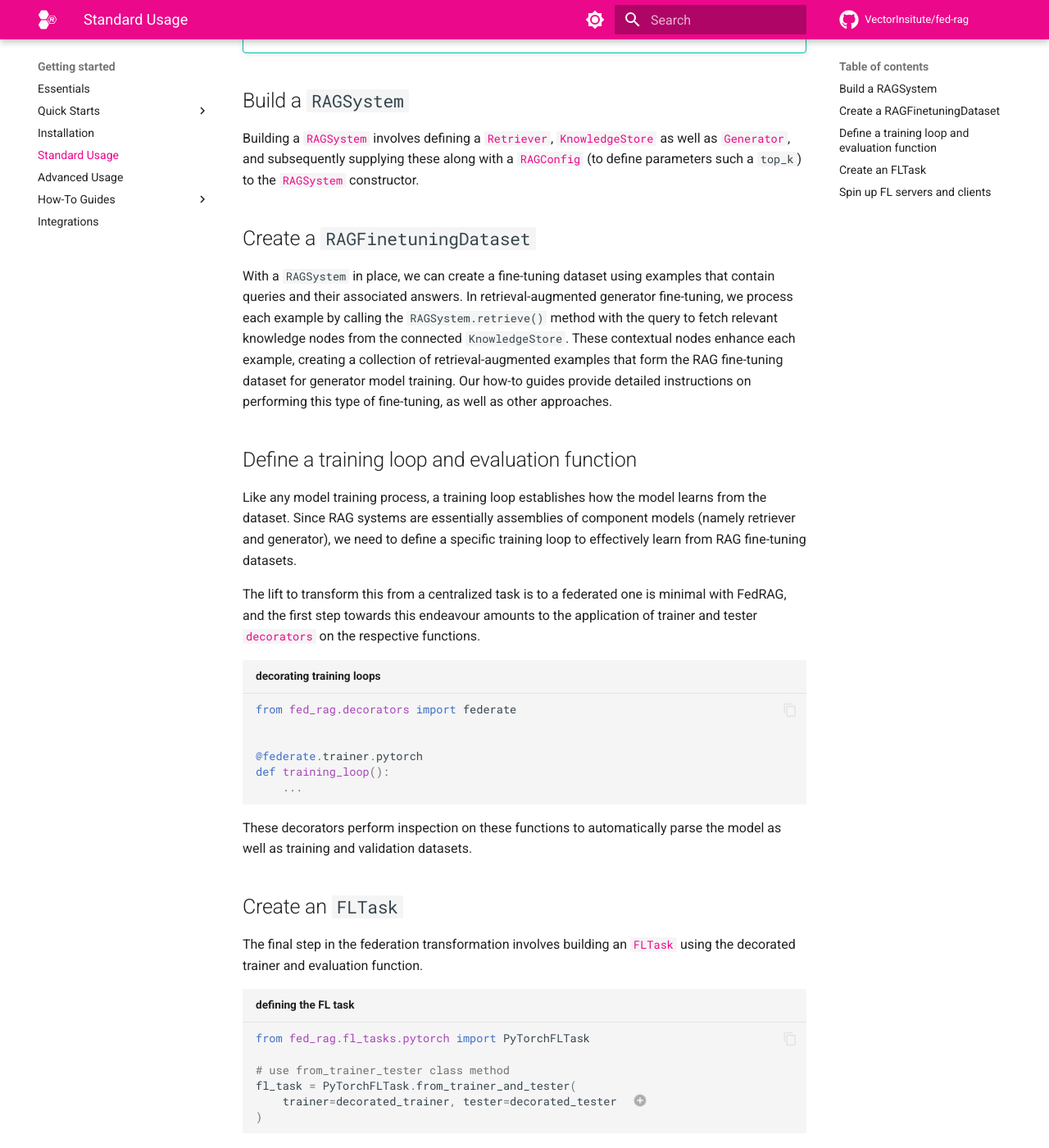
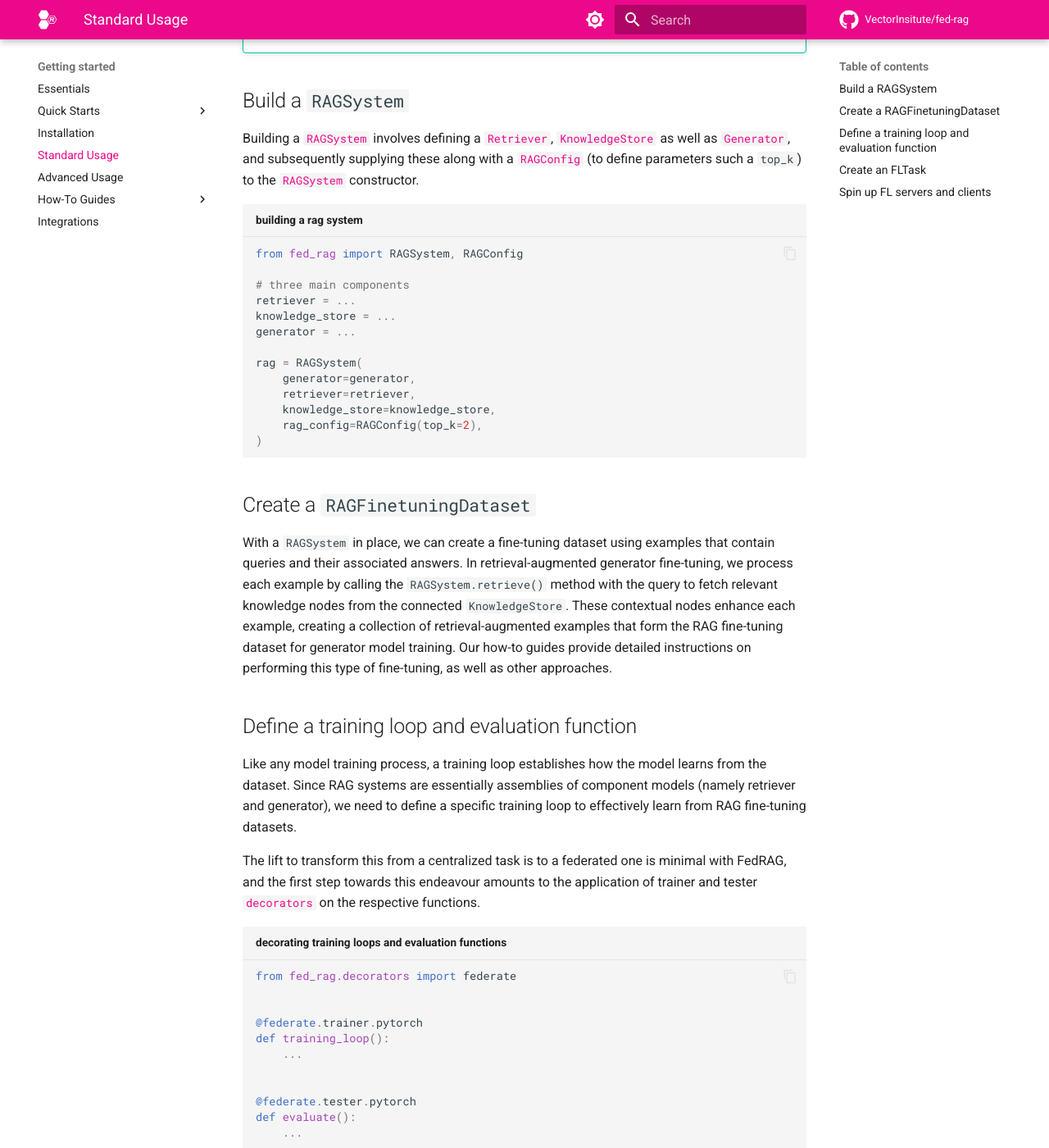
Before and after one commit to VectorInstitute/fed-rag, an MkDocs documentation site: the page built from docs/getting_started/standard_usage.md, in a window 1280 px wide and 1400 px high, scrolled down 726 px. Shown: the whole window at 82% size. Built offline with MkDocs 1.6.1 and Material for MkDocs 9.7.7, drawn with Linux system fonts in a browser that asks for light colours; comment, search, counter and statistics services are not loaded.

Commit message:
pseudocode

````diff
--- a/docs/getting_started/standard_usage.md
+++ b/docs/getting_started/standard_usage.md
@@ -32,6 +32,22 @@ these along with a [`RAGConfig`](../api_reference/rag_system/index.md) (to defin
 parameters such a `top_k`) to the [`RAGSystem`](../api_reference/rag_system/index.md)
 constructor.
 
+``` py title="building a rag system"
+from fed_rag import RAGSystem, RAGConfig
+
+# three main components
+retriever = ...
+knowledge_store = ...
+generator = ...
+
+rag = RAGSystem(
+    generator=generator,
+    retriever=retriever,
+    knowledge_store=knowledge_store,
+    rag_config=RAGConfig(top_k=2),
+)
+```
+
 ## Create a `RAGFinetuningDataset`
 
 With a `RAGSystem` in place, we can create a fine-tuning dataset using examples
@@ -54,12 +70,17 @@ with FedRAG, and the first step towards this endeavour amounts to the applicatio
 of trainer and tester [`decorators`](../api_reference/decorators/index.md)
 on the respective functions.
 
-``` py title="decorating training loops"
+``` py title="decorating training loops and evaluation functions"
 from fed_rag.decorators import federate
 
 
 @federate.trainer.pytorch
 def training_loop():
+    ...
+
+
+@federate.tester.pytorch
+def evaluate():
     ...
 ```
 
````
